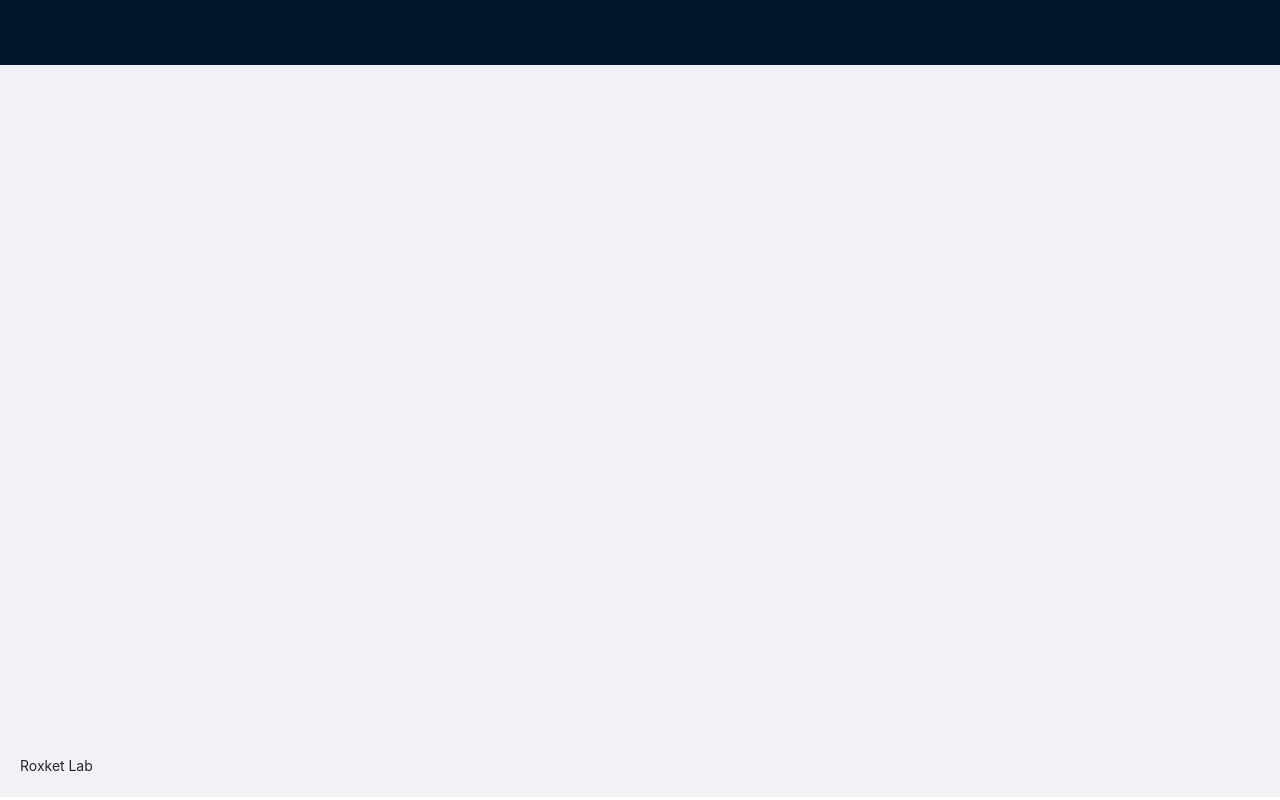
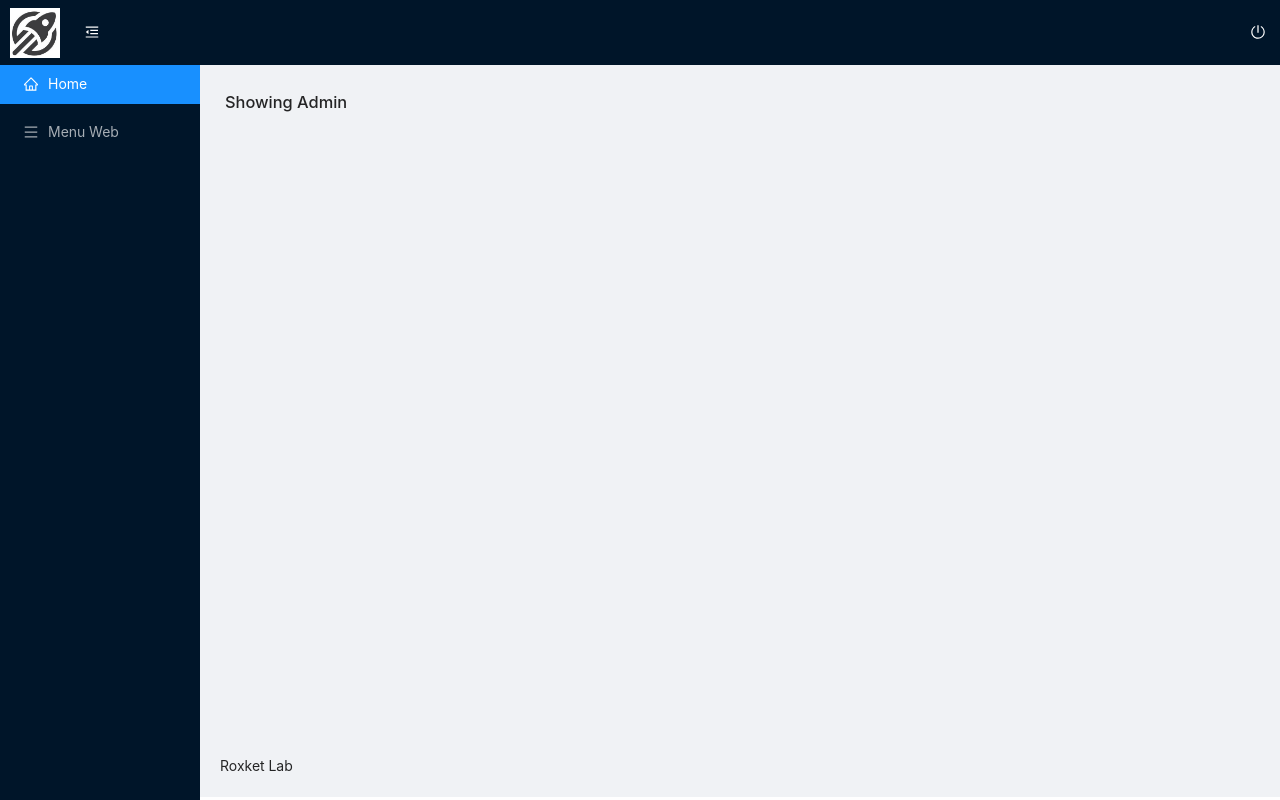
Before and after one commit to roxket/MERN-web-app, a React (Create React App) app in the folder client/: page /admin in a window 1280 px wide. Built offline with nearby package versions, Linux system fonts and the light colour scheme.

Commit message:
MenuSider created and Layout settings

```diff
--- a/client/package.json
+++ b/client/package.json
@@ -3,6 +3,7 @@
   "version": "0.1.0",
   "private": true,
   "dependencies": {
+    "@ant-design/icons": "^4.2.1",
     "@testing-library/jest-dom": "^4.2.4",
     "@testing-library/react": "^9.3.2",
     "@testing-library/user-event": "^7.1.2",
--- /dev/null
+++ b/client/src/components/Admin/MenuSider/MenuSider.js
@@ -0,0 +1,29 @@
+import React from "react";
+import { Link } from "react-router-dom";
+import { Layout, Menu } from "antd";
+import { HomeOutlined, MenuOutlined } from "@ant-design/icons";
+
+import "./MenuSider.scss";
+
+export default function MenuSider(props) {
+  const { menuCollapsed } = props;
+  const { Sider } = Layout;
+  return (
+    <Sider className="admin-sider" collapsed={menuCollapsed}>
+      <Menu theme="dark" mode="inline" defaultSelectedKeys={["1"]}>
+        <Menu.Item key="1">
+          <Link to={"/admin"}>
+            <HomeOutlined />
+            <span className="nav-text">Home</span>
+          </Link>
+        </Menu.Item>
+        <Menu.Item key="2">
+          <Link to={"/admin/menu-web"}>
+            <MenuOutlined />
+            <span className="nav-text">Menu Web</span>
+          </Link>
+        </Menu.Item>
+      </Menu>
+    </Sider>
+  );
+}
--- /dev/null
+++ b/client/src/components/Admin/MenuSider/MenuSider.scss
@@ -0,0 +1,9 @@
+@import "../../../scss/index.scss";
+
+.admin-sider {
+  overflow: auto;
+  height: 100vh;
+  position: fixed;
+  left: 0;
+  top: 60px;
+}
--- /dev/null
+++ b/client/src/components/Admin/MenuSider/index.js
@@ -0,0 +1 @@
+export { default } from "./MenuSider";
--- /dev/null
+++ b/client/src/components/Admin/MenuTop/MenuTop.js
@@ -0,0 +1,36 @@
+import React from "react";
+import { Button } from "antd";
+import {
+  MenuUnfoldOutlined,
+  MenuFoldOutlined,
+  PoweroffOutlined,
+} from "@ant-design/icons";
+
+import RoxketLogo from "../../../assets/img/jpg/roxket_logo.jpg";
+
+import "./MenuTop.scss";
+
+export default function MenuTop(props) {
+  const { menuCollapsed, setMenuCollapsed } = props;
+  return (
+    <div className="menu-top">
+      <div className="menu-top__left">
+        <img
+          className="menu-top__left-logo"
+          src={RoxketLogo}
+          alt="Roxket Lab"
+        />
+        <Button type="link" onClick={() => setMenuCollapsed(!menuCollapsed)}>
+          {React.createElement(
+            menuCollapsed ? MenuUnfoldOutlined : MenuFoldOutlined
+          )}
+        </Button>
+      </div>
+      <div className="menu-top__right">
+        <Button type="link">
+          <PoweroffOutlined />
+        </Button>
+      </div>
+    </div>
+  );
+}
--- /dev/null
+++ b/client/src/components/Admin/MenuTop/MenuTop.scss
@@ -0,0 +1,33 @@
+@import "../../../scss/index.scss";
+
+.menu-top {
+  display: flex;
+
+  button {
+    background-color: transparent;
+    color: $font-light;
+    border: 0;
+
+    &:hover {
+      background-color: transparent;
+      color: $primary-color;
+    }
+
+    &:focus,
+    &:active {
+      color: $font-light;
+    }
+  }
+
+  &__left {
+    &-logo {
+      height: 50px;
+      padding: 0 10px;
+    }
+  }
+
+  &__right {
+    position: absolute;
+    right: 0;
+  }
+}
--- /dev/null
+++ b/client/src/components/Admin/MenuTop/index.js
@@ -0,0 +1 @@
+export { default } from "./MenuTop";
--- a/client/src/layouts/LayoutAdmin.js
+++ b/client/src/layouts/LayoutAdmin.js
@@ -1,17 +1,27 @@
-import React from "react";
+import React, { useState } from "react";
 import { Route, Switch } from "react-router-dom";
 import { Layout } from "antd";
-
+import MenuTop from "../components/Admin/MenuTop";
 import "./LayoutAdmin.scss";
+import MenuSider from "../components/Admin/MenuSider";
 
 export default function LayoutAdmin(props) {
   const { routes } = props;
+  const [menuCollapsed, setMenuCollapsed] = useState(false);
   const { Header, Content, Footer } = Layout;
   return (
     <Layout>
-      {/*TO DO: Menu Sider*/}
-      <Layout className="layout-admin">
-        <Header className="layout-admin__header">{/*TO DO: Menu top */}</Header>
+      <MenuSider menuCollapsed={menuCollapsed} />
+      <Layout
+        className="layout-admin"
+        style={{ marginLeft: menuCollapsed ? "80px" : "200px" }}
+      >
+        <Header className="layout-admin__header">
+          <MenuTop
+            menuCollapsed={menuCollapsed}
+            setMenuCollapsed={setMenuCollapsed}
+          />
+        </Header>
         <Content className="layout-admin__content">
           <LoadRoutes routes={routes} />
         </Content>
--- a/client/src/layouts/LayoutAdmin.scss
+++ b/client/src/layouts/LayoutAdmin.scss
@@ -15,7 +15,7 @@
 
   &__content {
     min-height: calc(100vh - 65px);
-    padding: 90px 25px 25px 25px 25px;
+    padding: 90px 25px 25px 25px;
   }
 
   &__footer {
```
Also changed, not shown: client/src/assets/img/jpg/roxket_logo.jpg (added), 1 other file (tests, documents, lock files or other folders).
